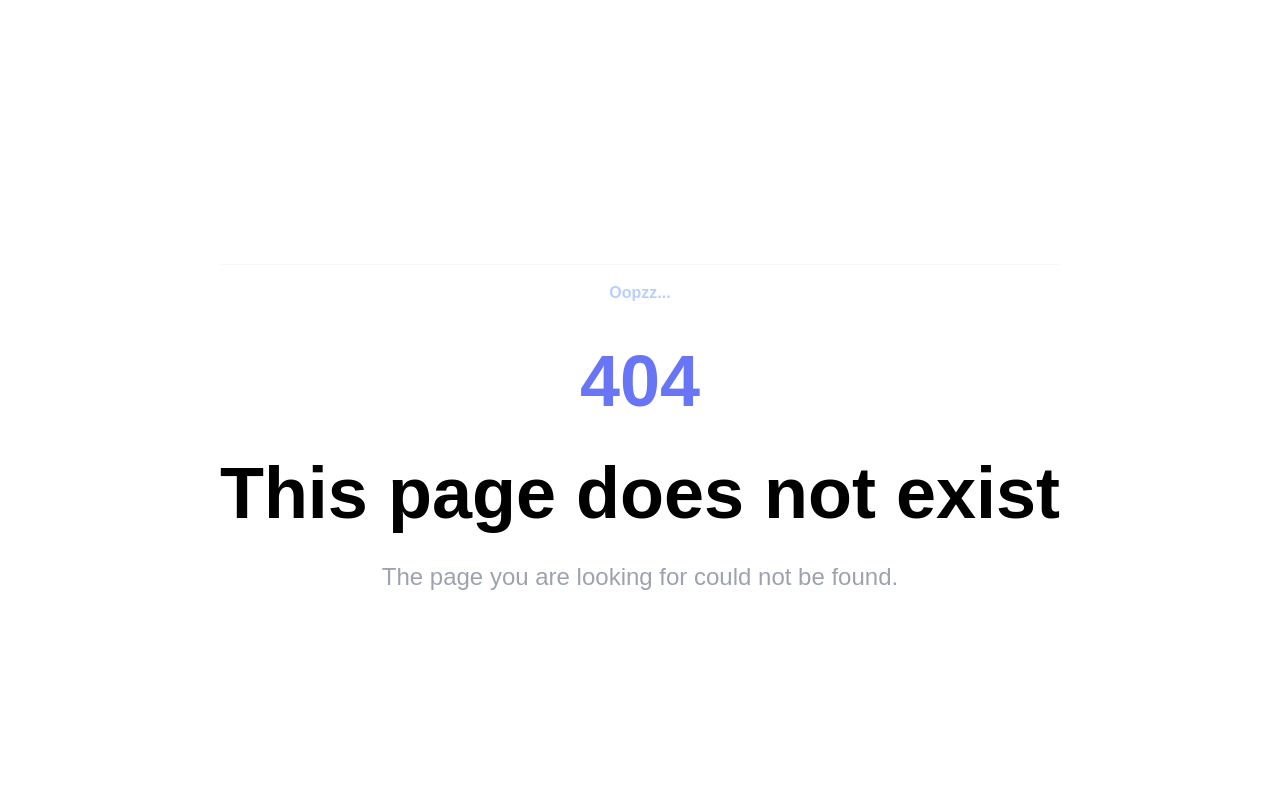
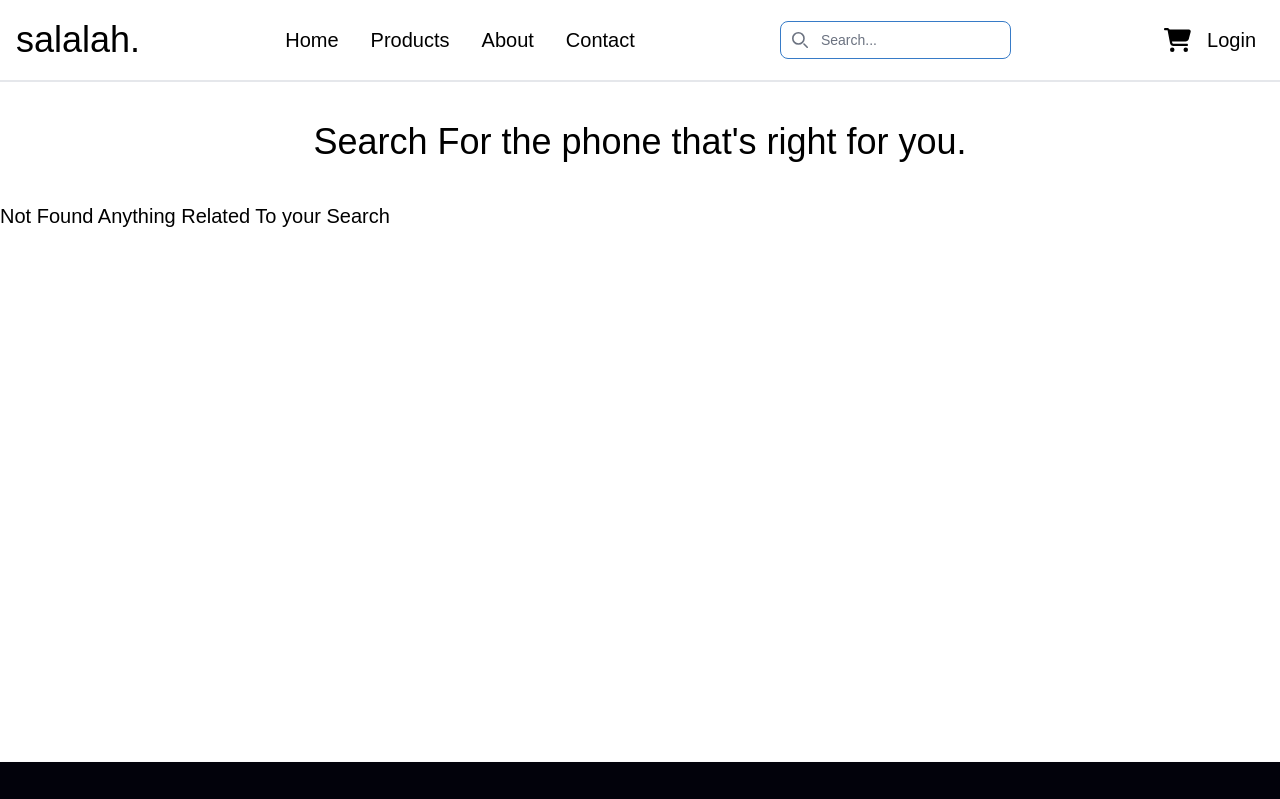
Before and after one commit to SudhiSumesh/E-commerce_Mern_project, a React (Vite) app in the folder Client/: page /search in a window 1280 px wide. Before the commit this address had no page. Shown: the top 799 px of the page. Built offline with nearby package versions, Linux system fonts and the light colour scheme.

Commit message:
added search functionality

```diff
--- a/Client/src/App.jsx
+++ b/Client/src/App.jsx
@@ -14,12 +14,14 @@ import ProductList from './Pages/Admin/ProductList';
 import Category from './Pages/Admin/Category';
 import Page404 from './Pages/Page404';
 import ForgotPassword from './Components/Auth/ForgotPassword';
+import SearchPage from './Pages/SearchPage';
 
 function App() {
   return (
     <>
       <Routes>
         <Route path="/" element={<HomePage />} />
+        <Route path="/search" element={<SearchPage />} />
         <Route path="/dashboard" element={<PrivateRoute />}>
           <Route path="user" element={<Dashboard />} />
         </Route>
--- a/Client/src/Components/uiElements/SearchBar.jsx
+++ b/Client/src/Components/uiElements/SearchBar.jsx
@@ -1,13 +1,33 @@
-import React from 'react'
+import React from "react";
+import { useSearch } from "../../Context/search";
+import axios from "axios";
+import { useNavigate } from "react-router-dom";
 
 const SearchBar = () => {
+  const [values, setValues] = useSearch();
+  const navigate = useNavigate();
+  const handleClick = async () => {
+    try {
+      const { data } = await axios.get(
+        `${import.meta.env.VITE_PRODUCT_SEARCH_URL}/${values.keyword}`
+      );
+      if (data.success) {
+        setValues({ ...values, results: data.results });
+        navigate("/search");
+        console.log(values);
+      }
+    } catch (error) {
+      console.log(error);
+    }
+  };
   return (
     <>
       <div className="hidden md:flex md:order-2">
         <div className="relative md:block">
-          <div className="absolute inset-y-0 flex items-center pointer-events-none start-0 ps-3">
+          <div className="absolute inset-y-0 flex items-center cursor-pointer start-0 ps-3">
             <svg
-              className="w-4 h-4 text-gray-500 dark:text-gray-400"
+              onClick={handleClick}
+              className="w-4 h-4  text-gray-500 dark:text-gray-400"
               aria-hidden="true"
               xmlns="http://www.w3.org/2000/svg"
               fill="none"
@@ -25,6 +45,8 @@ const SearchBar = () => {
           </div>
           <input
             type="text"
+            value={values.keyword}
+            onChange={(e) => setValues({ ...values, keyword: e.target.value })}
             className="p-2  text-sm text-gray-900 border rounded-lg border-[#377bc7]  ps-10 bg-white-50 "
             placeholder="Search..."
           />
@@ -32,6 +54,6 @@ const SearchBar = () => {
       </div>
     </>
   );
-}
+};
 
-export default SearchBar
+export default SearchBar;
--- /dev/null
+++ b/Client/src/Context/search.jsx
@@ -0,0 +1,31 @@
+
+import axios from "axios";
+import { useState, createContext, useContext, useEffect } from "react";
+
+const SearchContext = createContext(); // Create the context
+
+const SearchProvider = ({ children }) => {
+  const [auth, setAuth] = useState({
+  keyword:"",
+  results:[]
+  });
+
+  return (
+    <SearchContext.Provider value={[auth, setAuth]}>
+      {children}
+    </SearchContext.Provider>
+  );
+};
+
+// Custom hook
+const useSearch = () => {
+  const context = useContext(SearchContext); // Use useContext to get the context value
+
+  if (!context) {
+    throw new Error("useAuth must be used within a AuthProvider");
+  }
+
+  return context;
+};
+
+export { useSearch, SearchProvider };
--- /dev/null
+++ b/Client/src/Pages/SearchPage.jsx
@@ -0,0 +1,101 @@
+import { Card } from "flowbite-react";
+import React from "react";
+import { Link } from "react-router-dom";
+import { ToastContainer } from "react-toastify";
+import Layout from "../Components/Layout/Layout";
+import { useSearch } from "../Context/search";
+
+function SearchPage() {
+  const [values, setValues] = useSearch();
+  return (
+    <div>
+      <Layout>
+        <div className="text-center text-4xl my-10">
+          Search For the phone that's right for you.
+        </div>
+        <div className="container text-xl my-4">
+          {values?.results.length < 1
+            ? "Not Found Anything Related To your Search"
+            : `Found ${values?.results.length} Matches`}
+        </div>
+        <div className="container flex flex-wrap gap-5 my-10">
+          {/* map products */}
+          {values?.results.map((product) => (
+            <Card className="w-[320px] my-6" key={product._id}>
+              <img
+                crossOrigin=""
+                src={`http://localhost:4000/images/${product.imageTwo}`}
+                alt={product.slug}
+              />
+              <Link to="" className="hover:underline  overflow-hidden">
+                <h5 className="  text-lg font-semibold tracking-tight text-gray-900 dark:text-white">
+                  {`${product.slug}, ${product.description}`}
+                </h5>
+              </Link>
+              <div className="mb-5 mt-2.5 flex items-center">
+                <svg
+                  className="h-5 w-5 text-yellow-300"
+                  fill="currentColor"
+                  viewBox="0 0 20 20"
+                  xmlns="http://www.w3.org/2000/svg"
+                >
+                  <path d="M9.049 2.927c.3-.921 1.603-.921 1.902 0l1.07 3.292a1 1 0 00.95.69h3.462c.969 0 1.371 1.24.588 1.81l-2.8 2.034a1 1 0 00-.364 1.118l1.07 3.292c.3.921-.755 1.688-1.54 1.118l-2.8-2.034a1 1 0 00-1.175 0l-2.8 2.034c-.784.57-1.838-.197-1.539-1.118l1.07-3.292a1 1 0 00-.364-1.118L2.98 8.72c-.783-.57-.38-1.81.588-1.81h3.461a1 1 0 00.951-.69l1.07-3.292z" />
+                </svg>
+                <svg
+                  className="h-5 w-5 text-yellow-300"
+                  fill="currentColor"
+                  viewBox="0 0 20 20"
+                  xmlns="http://www.w3.org/2000/svg"
+                >
+                  <path d="M9.049 2.927c.3-.921 1.603-.921 1.902 0l1.07 3.292a1 1 0 00.95.69h3.462c.969 0 1.371 1.24.588 1.81l-2.8 2.034a1 1 0 00-.364 1.118l1.07 3.292c.3.921-.755 1.688-1.54 1.118l-2.8-2.034a1 1 0 00-1.175 0l-2.8 2.034c-.784.57-1.838-.197-1.539-1.118l1.07-3.292a1 1 0 00-.364-1.118L2.98 8.72c-.783-.57-.38-1.81.588-1.81h3.461a1 1 0 00.951-.69l1.07-3.292z" />
+                </svg>
+                <svg
+                  className="h-5 w-5 text-yellow-300"
+                  fill="currentColor"
+                  viewBox="0 0 20 20"
+                  xmlns="http://www.w3.org/2000/svg"
+                >
+                  <path d="M9.049 2.927c.3-.921 1.603-.921 1.902 0l1.07 3.292a1 1 0 00.95.69h3.462c.969 0 1.371 1.24.588 1.81l-2.8 2.034a1 1 0 00-.364 1.118l1.07 3.292c.3.921-.755 1.688-1.54 1.118l-2.8-2.034a1 1 0 00-1.175 0l-2.8 2.034c-.784.57-1.838-.197-1.539-1.118l1.07-3.292a1 1 0 00-.364-1.118L2.98 8.72c-.783-.57-.38-1.81.588-1.81h3.461a1 1 0 00.951-.69l1.07-3.292z" />
+                </svg>
+                <svg
+                  className="h-5 w-5 text-yellow-300"
+                  fill="currentColor"
+                  viewBox="0 0 20 20"
+                  xmlns="http://www.w3.org/2000/svg"
+                >
+                  <path d="M9.049 2.927c.3-.921 1.603-.921 1.902 0l1.07 3.292a1 1 0 00.95.69h3.462c.969 0 1.371 1.24.588 1.81l-2.8 2.034a1 1 0 00-.364 1.118l1.07 3.292c.3.921-.755 1.688-1.54 1.118l-2.8-2.034a1 1 0 00-1.175 0l-2.8 2.034c-.784.57-1.838-.197-1.539-1.118l1.07-3.292a1 1 0 00-.364-1.118L2.98 8.72c-.783-.57-.38-1.81.588-1.81h3.461a1 1 0 00.951-.69l1.07-3.292z" />
+                </svg>
+                <svg
+                  className="h-5 w-5 text-yellow-300"
+                  fill="currentColor"
+                  viewBox="0 0 20 20"
+                  xmlns="http://www.w3.org/2000/svg"
+                >
+                  <path d="M9.049 2.927c.3-.921 1.603-.921 1.902 0l1.07 3.292a1 1 0 00.95.69h3.462c.969 0 1.371 1.24.588 1.81l-2.8 2.034a1 1 0 00-.364 1.118l1.07 3.292c.3.921-.755 1.688-1.54 1.118l-2.8-2.034a1 1 0 00-1.175 0l-2.8 2.034c-.784.57-1.838-.197-1.539-1.118l1.07-3.292a1 1 0 00-.364-1.118L2.98 8.72c-.783-.57-.38-1.81.588-1.81h3.461a1 1 0 00.951-.69l1.07-3.292z" />
+                </svg>
+                <span className="ml-3 mr-2 rounded bg-cyan-100 px-2.5 py-0.5 text-xs font-semibold text-cyan-800 dark:bg-cyan-200 dark:text-cyan-800">
+                  {product.rating}
+                </span>
+              </div>
+              <div className="flex items-center justify-between">
+                <span className="text-3xl font-bold text-gray-900 dark:text-white">
+                  {`$${product.price}`}
+                </span>
+                <Link
+                  to=""
+                  className="rounded-lg bg-[blue] px-5 py-2.5 text-center text-sm font-medium text-white hover:bg-[#1010daee] focus:outline-none focus:ring-4 focus:ring-cyan-300 dark:bg-cyan-600 dark:hover:bg-cyan-700 dark:focus:ring-cyan-800"
+                >
+                  Add to cart
+                </Link>
+              </div>
+            </Card>
+          ))}
+          {/* card end */}
+        </div>
+        <ToastContainer />
+      </Layout>
+    </div>
+  );
+}
+
+export default SearchPage;
--- a/Client/src/index.css
+++ b/Client/src/index.css
@@ -1,17 +1,19 @@
 @tailwind base;
 @tailwind components;
 @tailwind utilities;
-@import url('https://fonts.googleapis.com/css2?family=Space+Grotesk:wght@300..700&display=swap');
+@import url("https://fonts.googleapis.com/css2?family=Space+Grotesk:wght@300..700&display=swap");
 
-*, ::after, ::before {
+*,
+::after,
+::before {
   box-sizing: border-box;
+  scroll-behavior: smooth;
 }
 body {
   font-family: "Space Grotesk", sans-serif;
   font-optical-sizing: auto;
 
   /* font-style: italic; */
-  scroll-behavior: smooth;
 }
 .container {
   max-width: 1380px;
@@ -19,14 +21,12 @@ body {
   font-family: "Space Grotesk", sans-serif;
   font-optical-sizing: auto;
 }
-.main-font{
+.main-font {
   font-family: "Space Grotesk", sans-serif;
   font-optical-sizing: auto;
-
 }
 
-.about-bg{
-
+.about-bg {
   background: url(/assets/images/banner-about-sec-2.jpg);
   background-repeat: no-repeat;
   background-size: 100%;
@@ -35,9 +35,7 @@ font-family: "Space Grotesk", sans-serif;
   height: 765px;
   max-width: 100%;
   max-height: 100%;
-
 }
-
 
 /* @layer base {
   h1 {
--- a/Client/src/main.jsx
+++ b/Client/src/main.jsx
@@ -5,13 +5,16 @@ import { AuthProvider } from "./Context/auth.jsx";
 import "./index.css";
 import "react-toastify/dist/ReactToastify.css";
 import App from "./App.jsx";
+import { SearchProvider } from "./Context/search.jsx";
 
 ReactDOM.createRoot(document.getElementById("root")).render(
   <React.StrictMode>
     <AuthProvider>
-      <BrowserRouter>
-        <App />
-      </BrowserRouter>
+      <SearchProvider>
+        <BrowserRouter>
+          <App />
+        </BrowserRouter>
+      </SearchProvider>
     </AuthProvider>
   </React.StrictMode>
 );
```
Also changed, not shown: 2 other files (tests, documents, lock files or other folders). Lines whose indentation alone changed are shown as unchanged.
